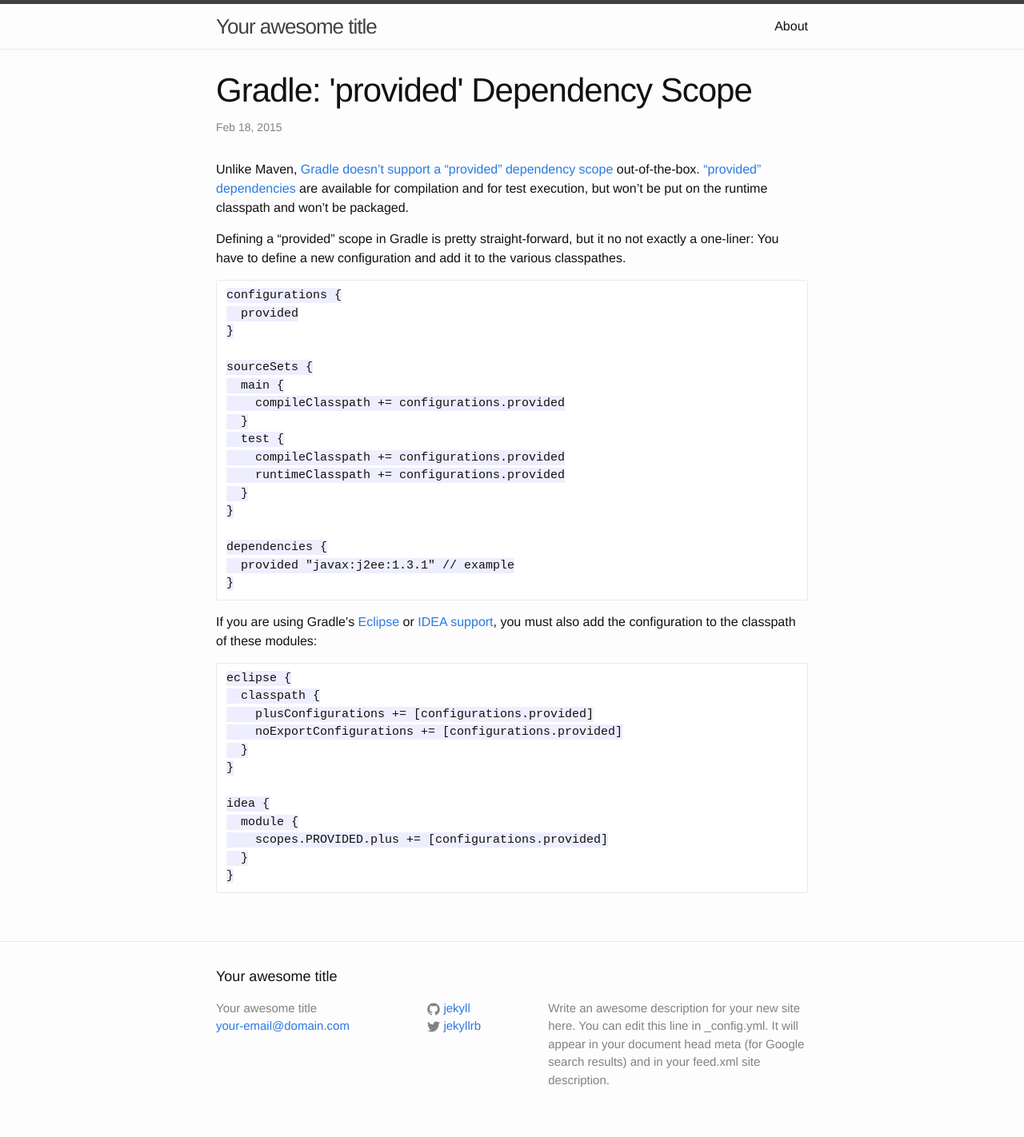
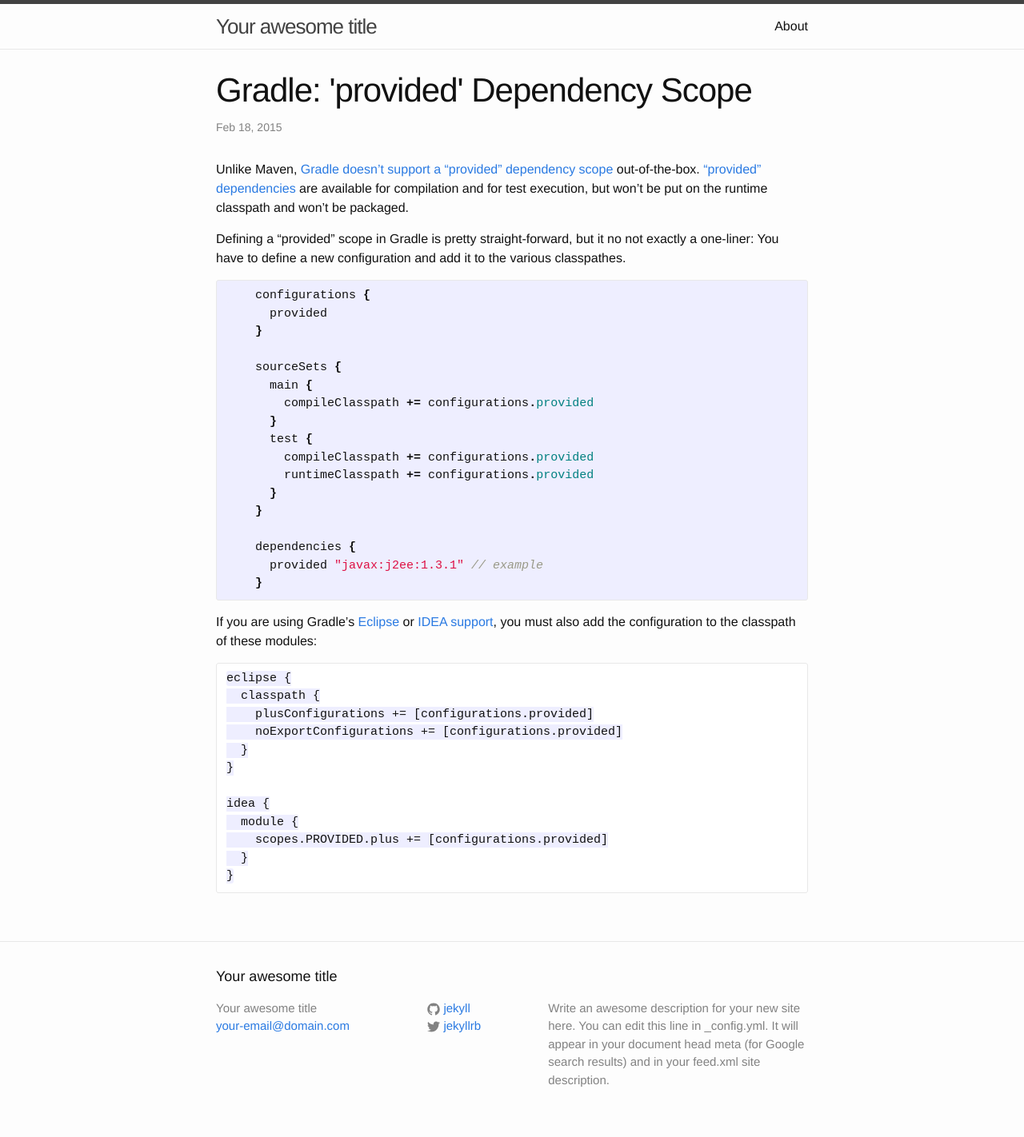
Before and after one commit to martoe/martoe.github.io, a Jekyll site: the page built from _posts/2015-02-18-gradle-provided-scope.md, in a window 1280 px wide. Shown: the whole page at 80% size. Built offline with Jekyll 4.4.1, drawn with Linux system fonts in a browser that asks for light colours.

Commit message:
Gradle post fixed

```diff
--- a/_posts/2015-02-18-gradle-provided-scope.md
+++ b/_posts/2015-02-18-gradle-provided-scope.md
@@ -11,6 +11,7 @@
 Defining a "provided" scope in Gradle is pretty straight-forward, but it no not exactly a one-liner:
 You have to define a new configuration and add it to the various classpathes.
 
+{% highlight groovy %}
     configurations {
       provided
     }
@@ -28,6 +29,7 @@
     dependencies {
       provided "javax:j2ee:1.3.1" // example
     }
+{% endhighlight %}
 
 If you are using Gradle's [Eclipse](http://gradle.org/docs/current/userguide/eclipse_plugin.html) or [IDEA support](http://gradle.org/docs/current/userguide/idea_plugin.html),
 you must also add the configuration to the classpath of these modules:
```
